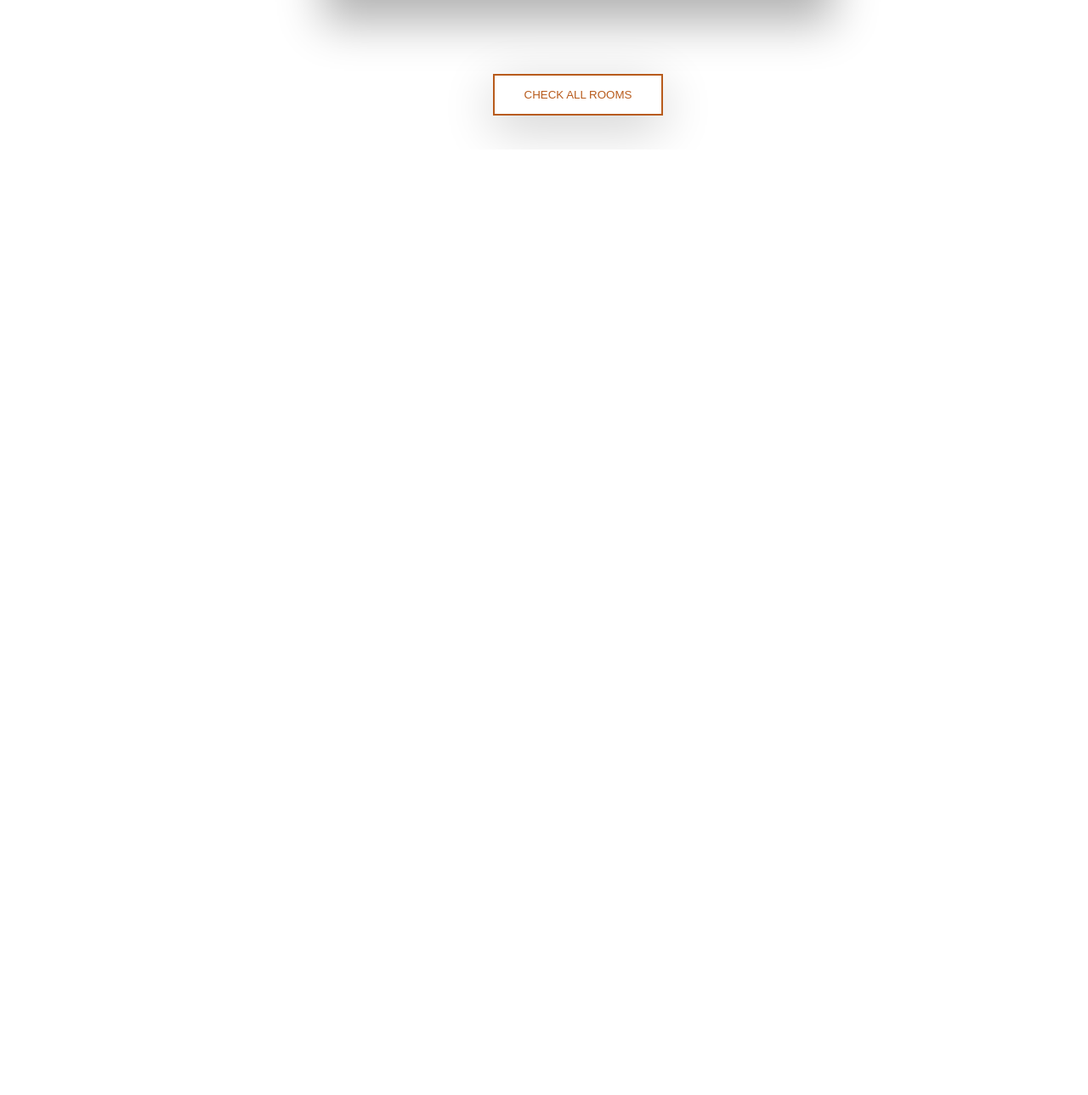
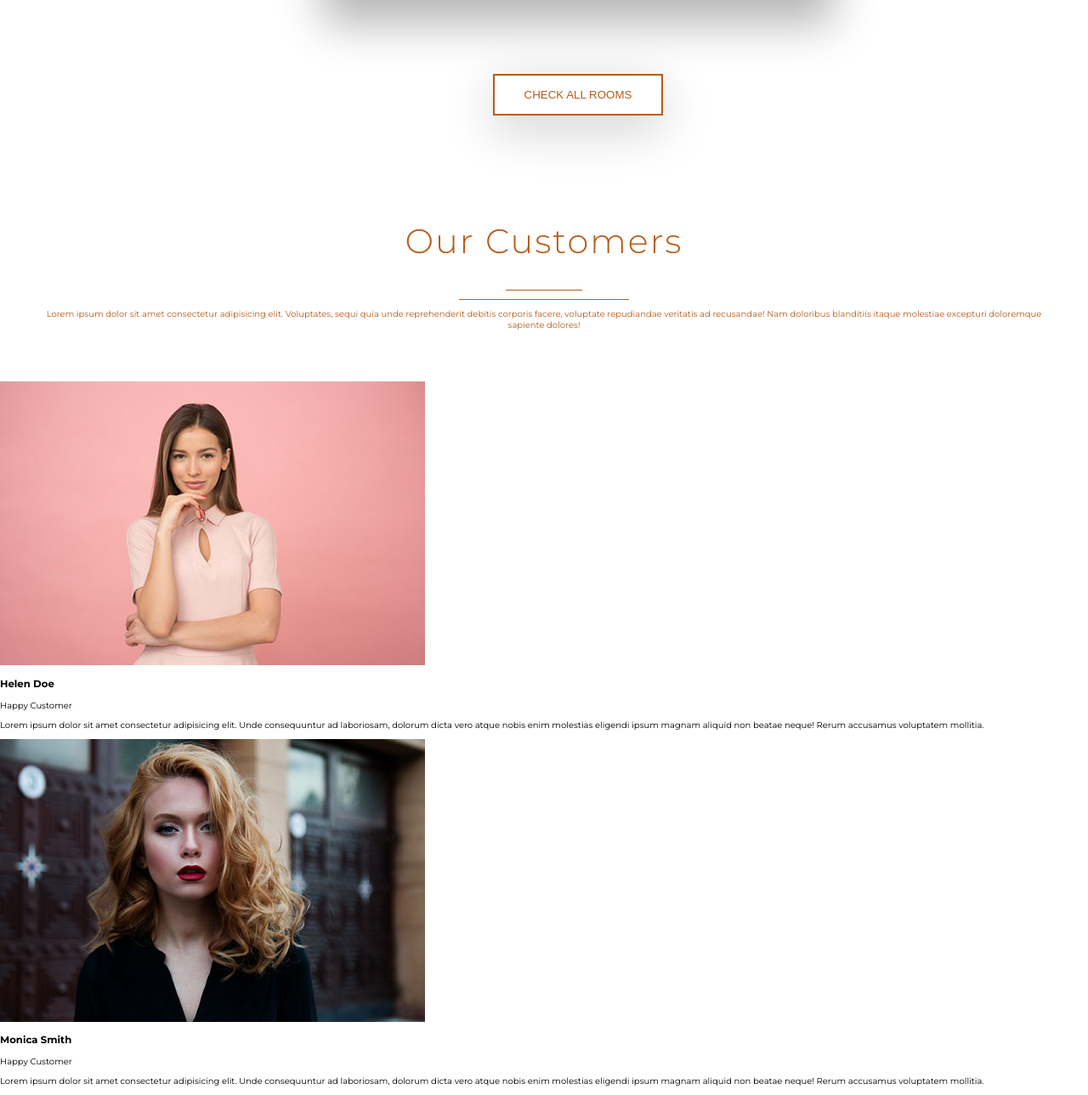
Before and after one commit to jcherven/galdin-quay-website, a plain HTML site: page index.html in a window 1280 px wide. Shown: the part 4779-6068 px from the top of the page at 85% size. Before the commit the page ends 4955 px from the top, so only its background shows below. Drawn offline with Linux system fonts and the light colour scheme.

Commit message:
builds customers section markup

```diff
--- a/index.html
+++ b/index.html
@@ -154,7 +154,7 @@
     </section>
     <!-- end of about us }}} -->
 
-      <!-- rooms {{{ -->
+    <!-- rooms {{{ -->
     <section class="rooms">
       <div class="common-header">
         <h1 class="common-heading">Rooms In Galdin Quay</h1>
@@ -246,5 +246,59 @@
     </section>
     <!-- end of rooms }}} -->
 
+    <!-- customers -->
+    <section class="customers">
+      <div class="common-header">
+        <h1 class="common-heading">Our Customers</h1>
+        <div class="underline">
+          <div class="small-underline"></div>
+          <div class="big-underline"></div>
+        </div>
+        <p class="customers-paragraph">
+          Lorem ipsum dolor sit amet consectetur adipisicing elit. Voluptates,
+          sequi quia unde reprehenderit debitis corporis facere, voluptate
+          repudiandae veritatis ad recusandae! Nam doloribus blanditiis itaque
+          molestiae excepturi doloremque sapiente dolores!
+        </p>
+      </div>
+
+      <div class="customers-card-wrapper">
+        <!-- customer 1 card {{{ -->
+        <div class="customer-card">
+          <div class="customer-image-wrapper">
+            <img src="img/customer-1.jpeg" class="customer-image" alt="" />
+          </div>
+          <div class="customer-info">
+            <h3 class="customer-fullname">Helen Doe</h3>
+            <p class="customer-paragraph-1">Happy Customer</p>
+            <p class="customer-paragraph-2">
+              Lorem ipsum dolor sit amet consectetur adipisicing elit. Unde
+              consequuntur ad laboriosam, dolorum dicta vero atque nobis enim
+              molestias eligendi ipsum magnam aliquid non beatae neque! Rerum
+              accusamus voluptatem mollitia.
+            </p>
+          </div>
+        </div>
+        <!-- }}} -->
+        <!-- customer 2 card {{{ -->
+        <div class="customer-card">
+          <div class="customer-image-wrapper">
+            <img src="img/customer-2.jpeg" class="customer-image" alt="" />
+          </div>
+          <div class="customer-info">
+            <h3 class="customer-fullname">Monica Smith</h3>
+            <p class="customer-paragraph-1">Happy Customer</p>
+            <p class="customer-paragraph-2">
+              Lorem ipsum dolor sit amet consectetur adipisicing elit. Unde
+              consequuntur ad laboriosam, dolorum dicta vero atque nobis enim
+              molestias eligendi ipsum magnam aliquid non beatae neque! Rerum
+              accusamus voluptatem mollitia.
+            </p>
+          </div>
+        </div>
+        <!-- }}} -->
+      </div>
+    </section>
+    <!-- end of customers -->
   </body>
 </html>
```
